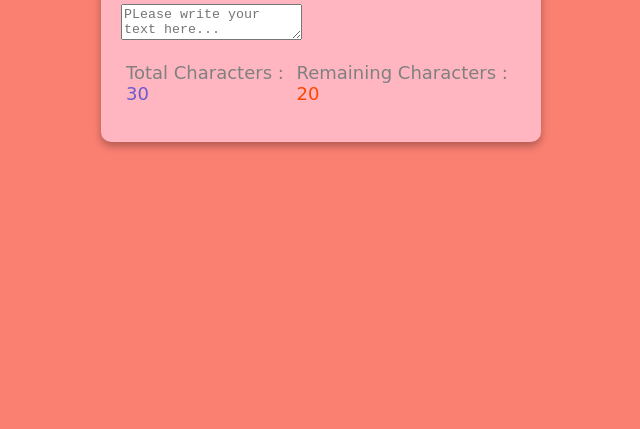
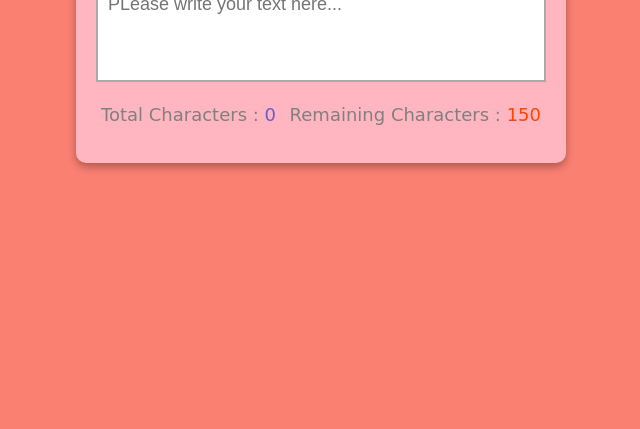
Before and after one commit to ManiKDixit/Real-TIme-Character-Counter, a plain HTML site: page index.html in a window 1280 px wide. Shown: the part 371-800 px from the top of the page, without its empty margins (319-959 px from the left). Drawn offline with Linux system fonts and the light colour scheme.

Commit message:
Completed JS file and code complete

```diff
--- a/index.html
+++ b/index.html
@@ -10,13 +10,14 @@
 <body>
     <div class="container">
         <h2>Real-time Character Counter</h2>
-        <textarea id="textarea" placeholder="PLease write your text here..." maxlength="50"></textarea>
+        <textarea id="textarea" class="textarea" placeholder="PLease write your text here..." maxlength="150"></textarea>
         <div class="counter-container">
-                <p>Total Characters : <span class="total-counter" id="total-counter">30</span>
+                <p>Total Characters : <span class="total-counter" id="total-counter"></span>
                 </p>
-                <p>Remaining Characters : <span class="remaining-counter" id="remaining-counter">20</span>
+                <p>Remaining Characters : <span class="remaining-counter" id="remaining-counter"></span>
                 </p>
         </div>
     </div>
+    <script src="script.js"></script>
 </body>
 </html>
--- /dev/null
+++ b/script.js
@@ -0,0 +1,14 @@
+const textAreaEl = document.getElementById("textarea");
+const totalCounterEl = document.getElementById("total-counter");
+const remainingCounterEl = document.getElementById("remaining-counter");
+textAreaEl.addEventListener("keyup",()=>{
+   updateCounter()
+})
+
+updateCounter()
+
+function updateCounter(){
+  totalCounterEl.innerText =  textAreaEl.value.length;
+  remainingCounterEl.innerText = textAreaEl.getAttribute("maxlength") - totalCounterEl.innerText;
+}
+//textAreaEl.value.length
--- a/style.css
+++ b/style.css
@@ -1,3 +1,7 @@
+* {
+    box-sizing: border-box;
+}
+
 body {
 
     margin: 0;
@@ -11,7 +15,7 @@ body {
 
 .container {
     background-color: lightpink;
-    width: 400px;
+    width: 490px;
     padding: 20px;
     margin: 5px;
     border-radius: 10px;
```
